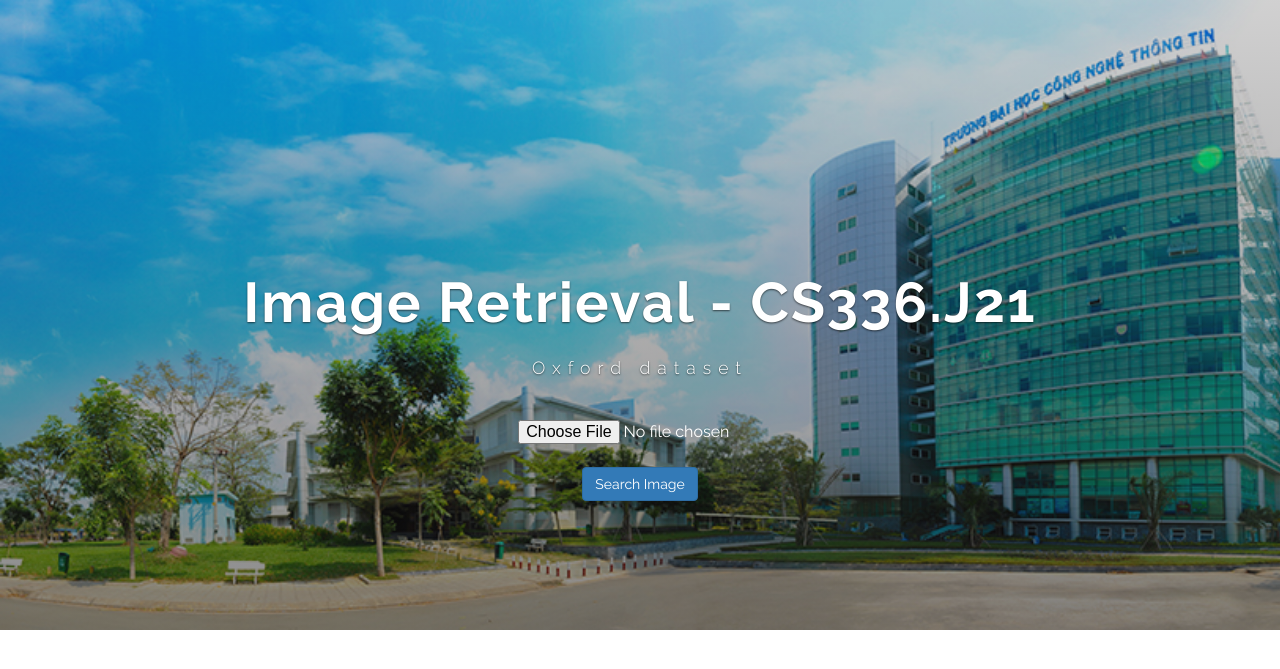
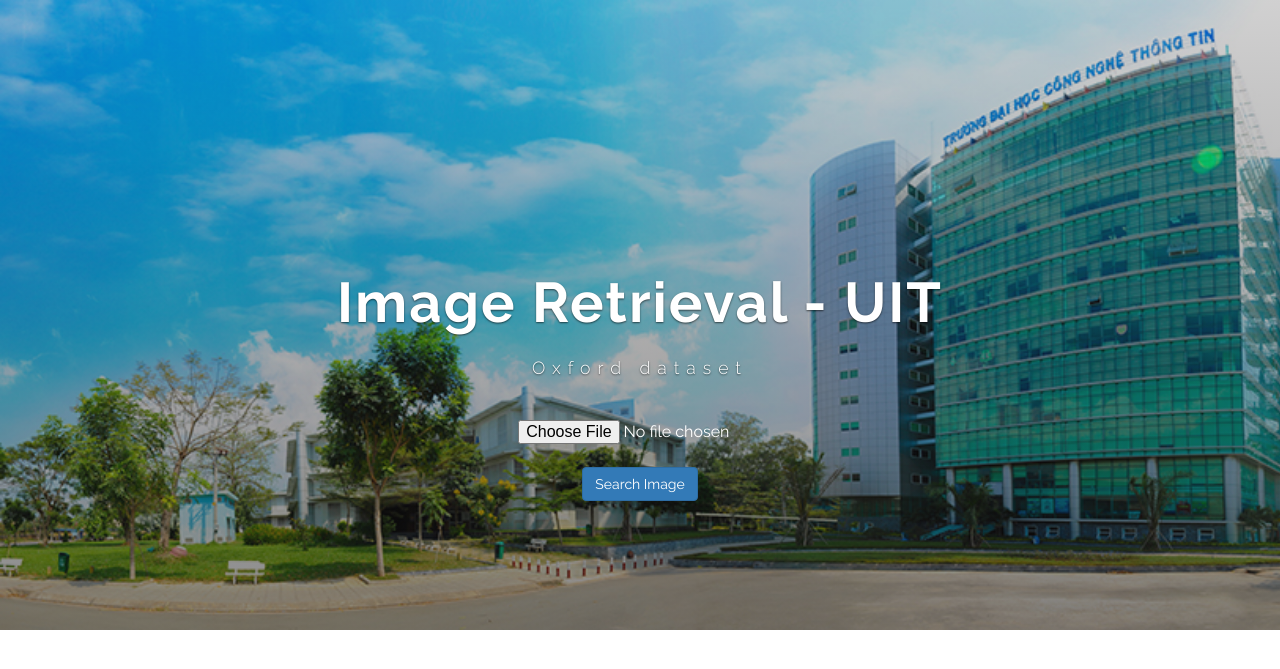
Before and after one commit to ThanhTiem/SearchProject, a Django app: page /search in a window 1280 px wide. Shown: the top 669 px of the page. Run offline with Django 3.2, Linux system fonts and the light colour scheme; parts of the project's set-up code (start-up, migrations or seed data) failed here and were passed over; some libraries are stand-ins or nearby versions.

Commit message:
ThanhTiem Change code index

```diff
--- a/templates/first_app/index.html
+++ b/templates/first_app/index.html
@@ -23,7 +23,7 @@
 			<div class="item active">
 				<div class="container">
 					<div class="carousel-caption">
-						<h3>Image Retrieval - CS336.J21</h3>
+						<h3>Image Retrieval - UIT</h3>
             <p>Oxford dataset</p>
 							<form action="upload" method="post" enctype="multipart/form-data">
                 {% csrf_token %}
```
Also changed, not shown: README.md, first_app/rootsift.py (line endings or trailing spaces), media/all_souls_000001.jpg (deleted).
